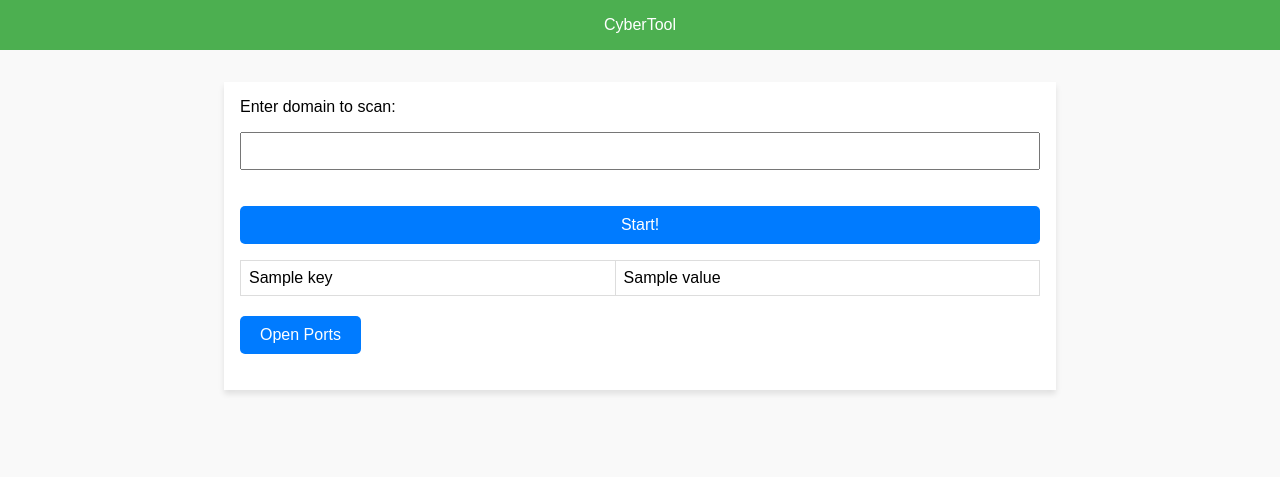
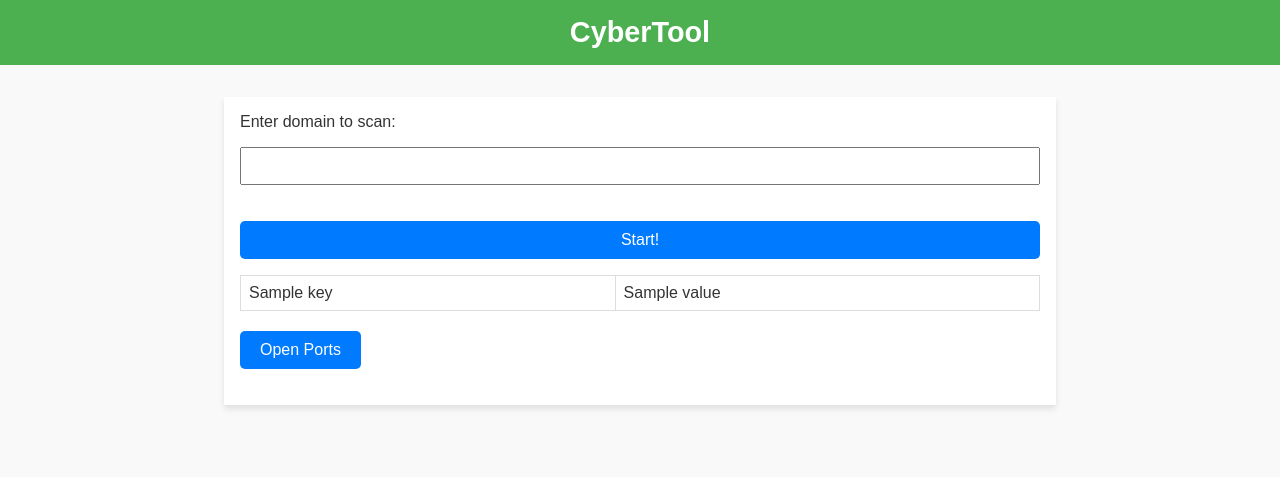
Before and after one commit to kelma01/domain_analyzer, a Django app: template domain_analyzer/main/templates/domain_analyzer.html in a window 1280 px wide. Shown: the top 477 px of the page. Run offline with Django 5.2, Linux system fonts and the light colour scheme; the template is opened without the code that fills it: most values are stand-ins (such as "Sample title", 1, 10 or a date in 2020).

Commit message:
urls updated for domain analyzer page

```diff
--- a/domain_analyzer/main/static/css/domain_analyzer.css
+++ b/domain_analyzer/main/static/css/domain_analyzer.css
@@ -3,13 +3,19 @@ body {
     margin: 0;
     padding: 0;
     background-color: #f9f9f9;
+    color: #333;
 }
 
 header {
     background-color: #4CAF50;
     color: white;
-    padding: 1rem;
     text-align: center;
+    padding: 1rem 0;
+}
+
+.brand-name {
+    font-size: 1.8rem;
+    font-weight: bold;
 }
 
 main {
--- a/domain_analyzer/main/templates/index.html
+++ b/domain_analyzer/main/templates/index.html
@@ -17,7 +17,7 @@
         <div class="menu-item">
             Domain Analyzer
             <div class="dropdown">
-                <a href="/ip-addresses" class="dropdown-item">IP Addresses</a>
+                <a href="/domain-analyzer" class="dropdown-item">IP Addresses</a>
             </div>
         </div>
         <!-- <div class="menu-item">
--- a/domain_analyzer/main/urls.py
+++ b/domain_analyzer/main/urls.py
@@ -3,5 +3,5 @@ from . import views
 
 urlpatterns = [
     path('', views.hello),
-    path('ip-addresses/', views.analyze_domain),
+    path('domain-analyzer/', views.analyze_domain),
 ]
```
